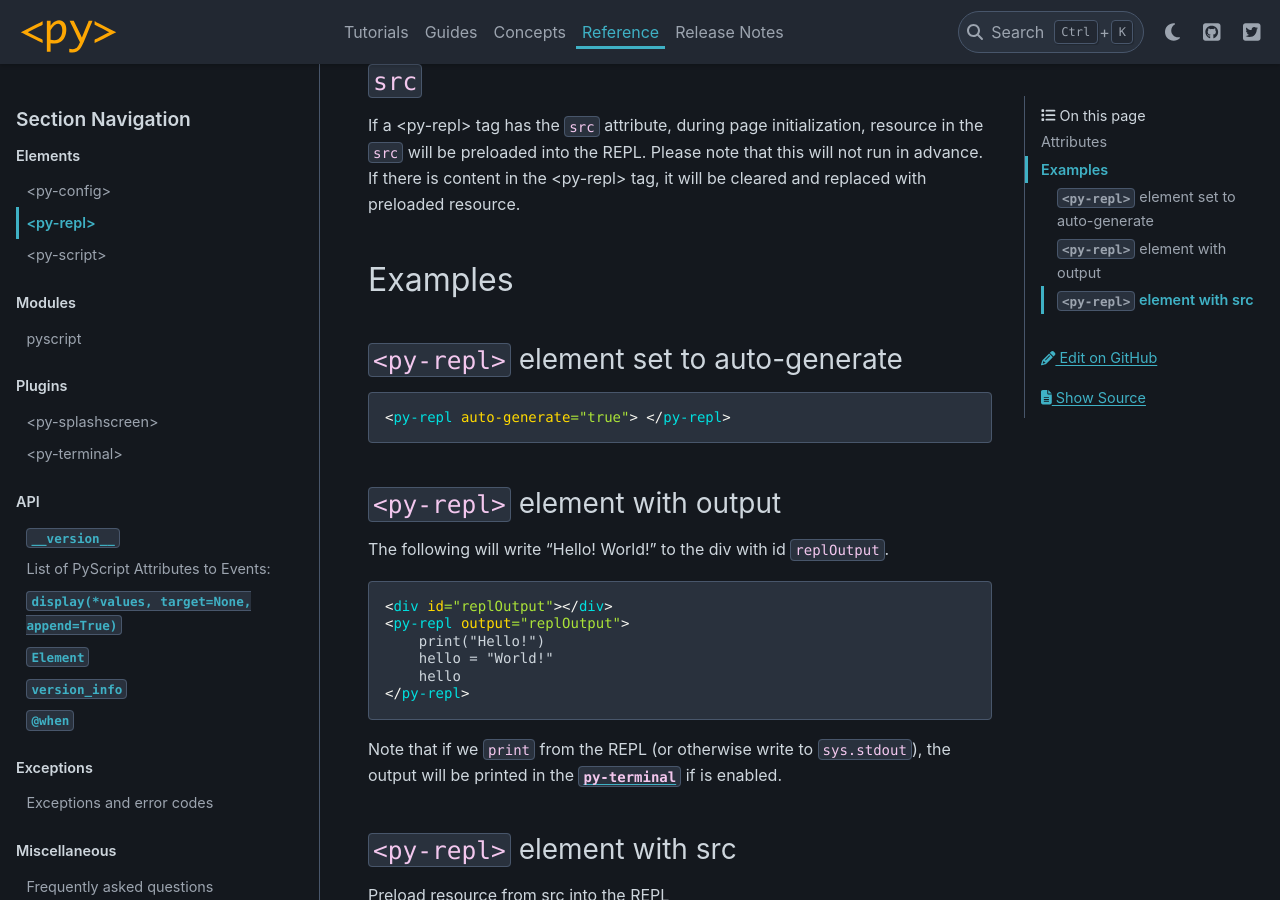
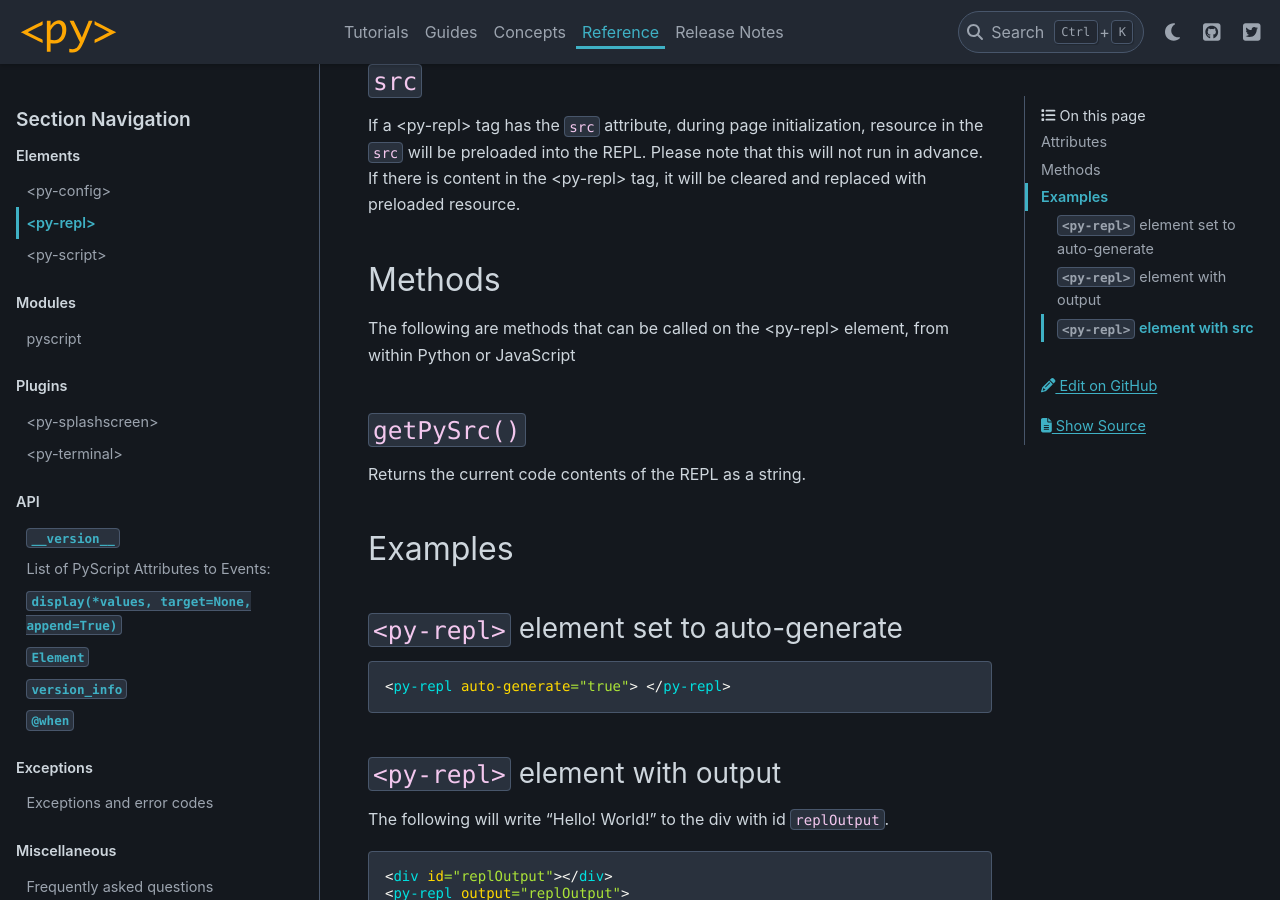
Before and after one commit to pyscript/pyscript, a Sphinx documentation site: the page built from docs/reference/elements/py-repl.md, in a window 1280 px wide and 900 px high, scrolled down 1334 px. Built offline with Sphinx 7.4.7 and the PyData theme 0.15.4, drawn with Linux system fonts in a browser that asks for light colours.

```diff
--- a/docs/reference/elements/py-repl.md
+++ b/docs/reference/elements/py-repl.md
@@ -27,6 +27,14 @@ The ID of an element in the DOM that `stderr` will be written to. Defaults to No
 
 ### `src`
 If a \<py-repl\> tag has the `src` attribute, during page initialization, resource in the `src` will be preloaded into the REPL. Please note that this will not run in advance. If there is content in the \<py-repl\> tag, it will be cleared and replaced with preloaded resource.
+
+## Methods
+
+The following are methods that can be called on the \<py-repl\> element, from within Python or JavaScript
+
+### `getPySrc()`
+
+Returns the current code contents of the REPL as a string.
 
 ## Examples
 
```
Also changed, not shown: 1 other file.
